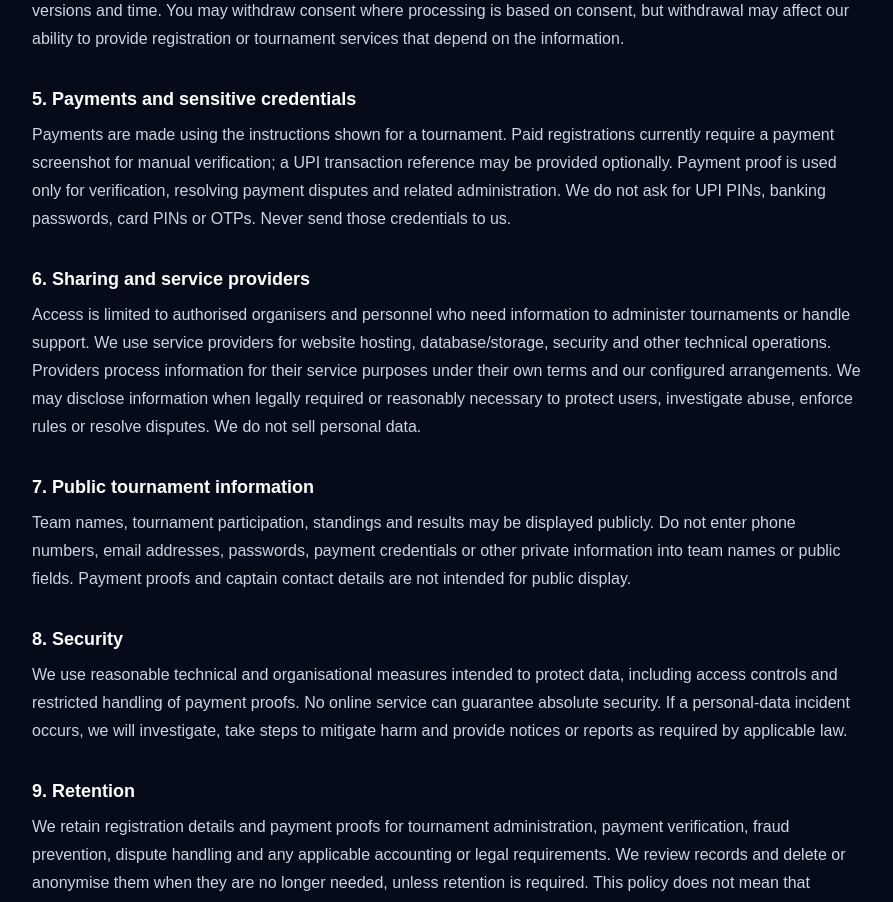
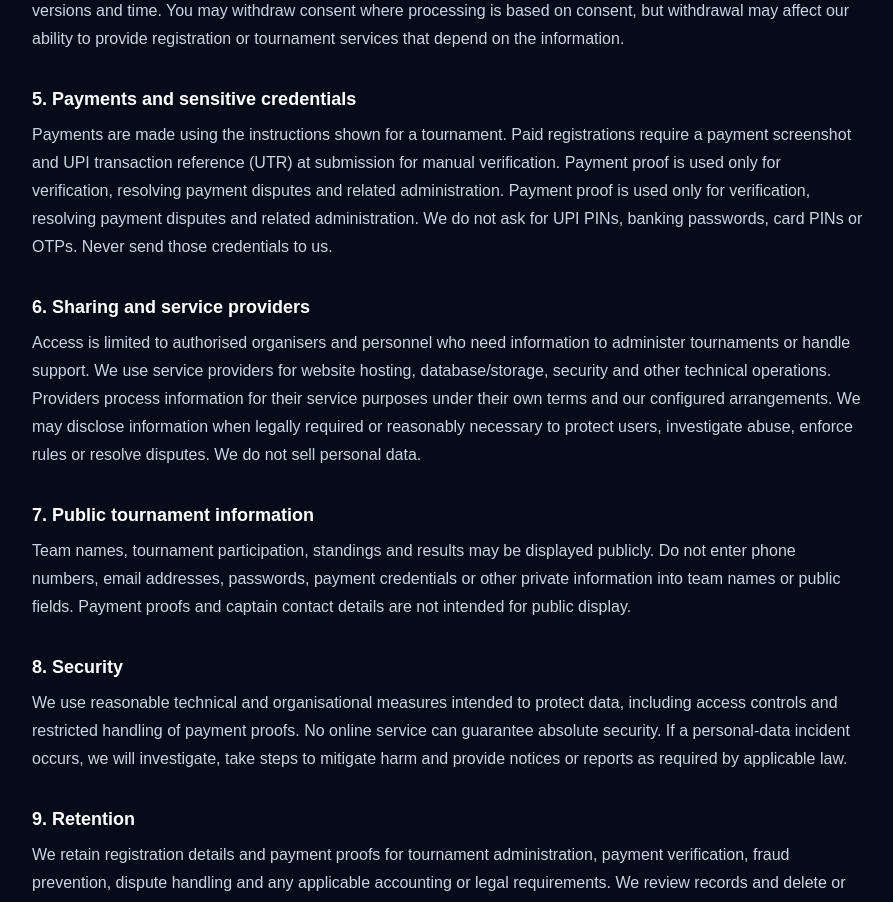
Before and after one commit to MDNOMAANKHAN/arenagg-tournament-app, a Next.js app: page /privacy in a window 1280 px wide. Shown: the part 1160-2062 px from the top of the page, without its empty margins (192-1085 px from the left). Built offline with nearby package versions, Linux system fonts and the light colour scheme.

Commit message:
Update legal notices for mandatory payment proof

```diff
--- a/src/app/(site)/privacy/page.tsx
+++ b/src/app/(site)/privacy/page.tsx
@@ -12,7 +12,7 @@ const sections = [
   ["2. Information we collect", "For tournament registration, the form collects a team name, captain and player names, in-game IDs, a captain's phone number and tournament/registration details. Paid tournaments require a payment screenshot and UPI transaction reference (UTR) before the registration can be submitted. We also record your Terms acceptance and Privacy Policy acknowledgement, policy versions and time. We also record your Terms/Privacy acknowledgement, policy versions and time. The website may process technical data such as IP address, browser/device details, request timestamps and security/rate-limit logs to operate the service and prevent abuse. Do not provide information that is not requested."],
   ["3. Purposes and lawful basis", "We use the information to create and manage registrations, contact captains about event changes and approvals, verify payments, administer matches and results, prevent spam/fraud, respond to support and privacy requests, maintain security, and meet applicable legal obligations. We do not use registration contact details for unrelated marketing without a separate appropriate permission."],
   ["4. Registration notice and consent", "Before you submit registration information, we provide links to these Terms and this Privacy Policy and ask you to affirmatively accept the Terms and acknowledge the Privacy Policy. Acceptance records include the document versions and time. You may withdraw consent where processing is based on consent, but withdrawal may affect our ability to provide registration or tournament services that depend on the information."],
-  ["5. Payments and sensitive credentials", "Payments are made using the instructions shown for a tournament. Paid registrations currently require a payment screenshot for manual verification; a UPI transaction reference may be provided optionally. Payment proof is used only for verification, resolving payment disputes and related administration. We do not ask for UPI PINs, banking passwords, card PINs or OTPs. Never send those credentials to us."],
+  ["5. Payments and sensitive credentials", "Payments are made using the instructions shown for a tournament. Paid registrations require a payment screenshot and UPI transaction reference (UTR) at submission for manual verification. Payment proof is used only for verification, resolving payment disputes and related administration. Payment proof is used only for verification, resolving payment disputes and related administration. We do not ask for UPI PINs, banking passwords, card PINs or OTPs. Never send those credentials to us."],
   ["6. Sharing and service providers", "Access is limited to authorised organisers and personnel who need information to administer tournaments or handle support. We use service providers for website hosting, database/storage, security and other technical operations. Providers process information for their service purposes under their own terms and our configured arrangements. We may disclose information when legally required or reasonably necessary to protect users, investigate abuse, enforce rules or resolve disputes. We do not sell personal data."],
   ["7. Public tournament information", "Team names, tournament participation, standings and results may be displayed publicly. Do not enter phone numbers, email addresses, passwords, payment credentials or other private information into team names or public fields. Payment proofs and captain contact details are not intended for public display."],
   ["8. Security", "We use reasonable technical and organisational measures intended to protect data, including access controls and restricted handling of payment proofs. No online service can guarantee absolute security. If a personal-data incident occurs, we will investigate, take steps to mitigate harm and provide notices or reports as required by applicable law."],
```
